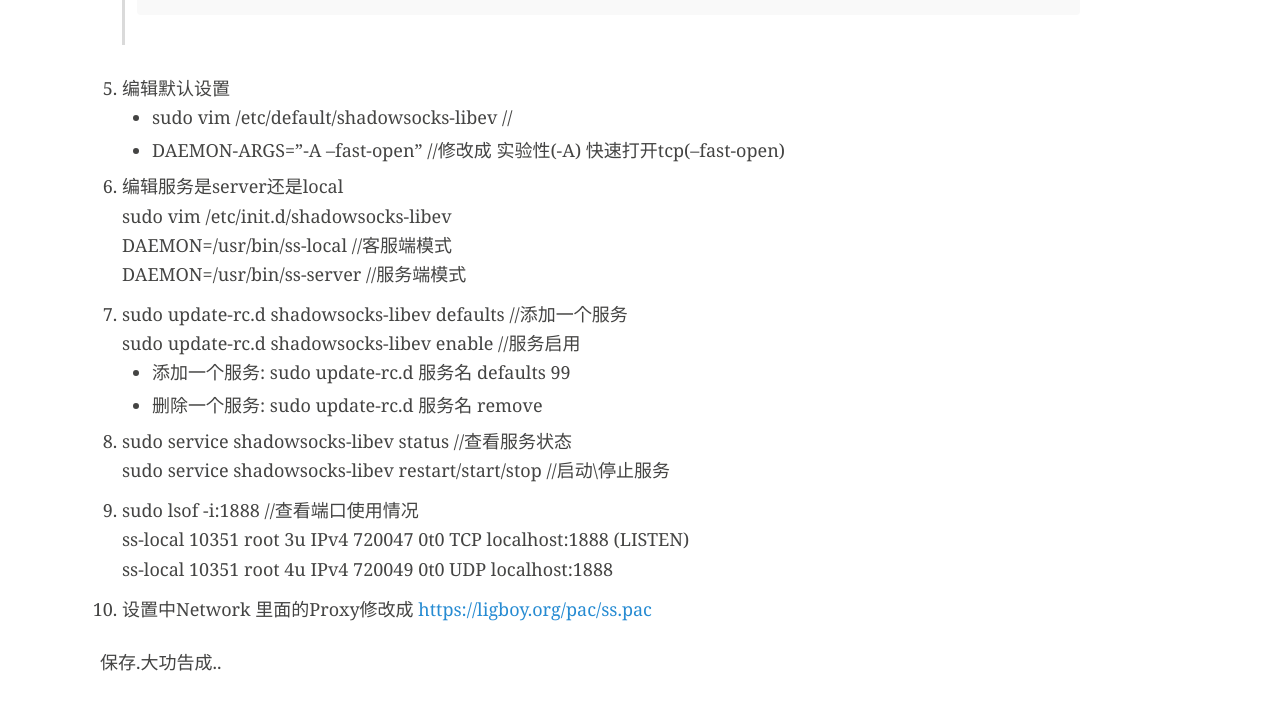
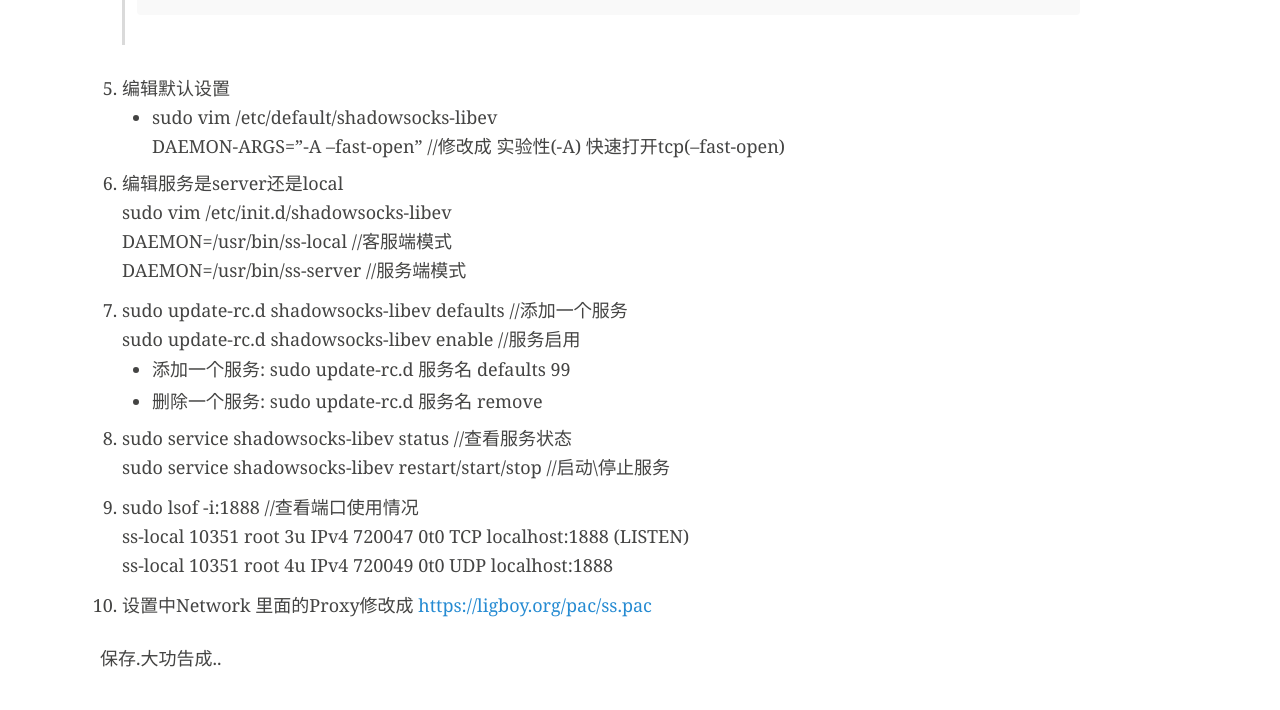
Before and after one commit to Lsqboy/jekyll_bolg, a Jekyll site: the page built from _posts/2016-08-02-shadowsocks-install.md, in a window 1280 px wide. Shown: the part 1192-1902 px from the top of the page. Built offline with Jekyll 4.4.1, drawn with Linux system fonts in a browser that asks for light colours; comment, search, counter and statistics services are not loaded.

Commit message:
新增ubuntu下安装ss

```diff
--- a/_posts/2016-08-02-shadowsocks-install.md
+++ b/_posts/2016-08-02-shadowsocks-install.md
@@ -41,8 +41,8 @@ tags: [ss,ShadowSocks,Ubuntu]
         }
 
 5. 编辑默认设置
-   - sudo vim /etc/default/shadowsocks-libev //
-   - DAEMON-ARGS=”-A --fast-open”   //修改成 实验性(-A)  快速打开tcp(--fast-open)
+   - sudo vim /etc/default/shadowsocks-libev
+   DAEMON-ARGS=”-A --fast-open”   //修改成 实验性(-A)  快速打开tcp(--fast-open)
 
 6. 编辑服务是server还是local
    sudo vim /etc/init.d/shadowsocks-libev
```
